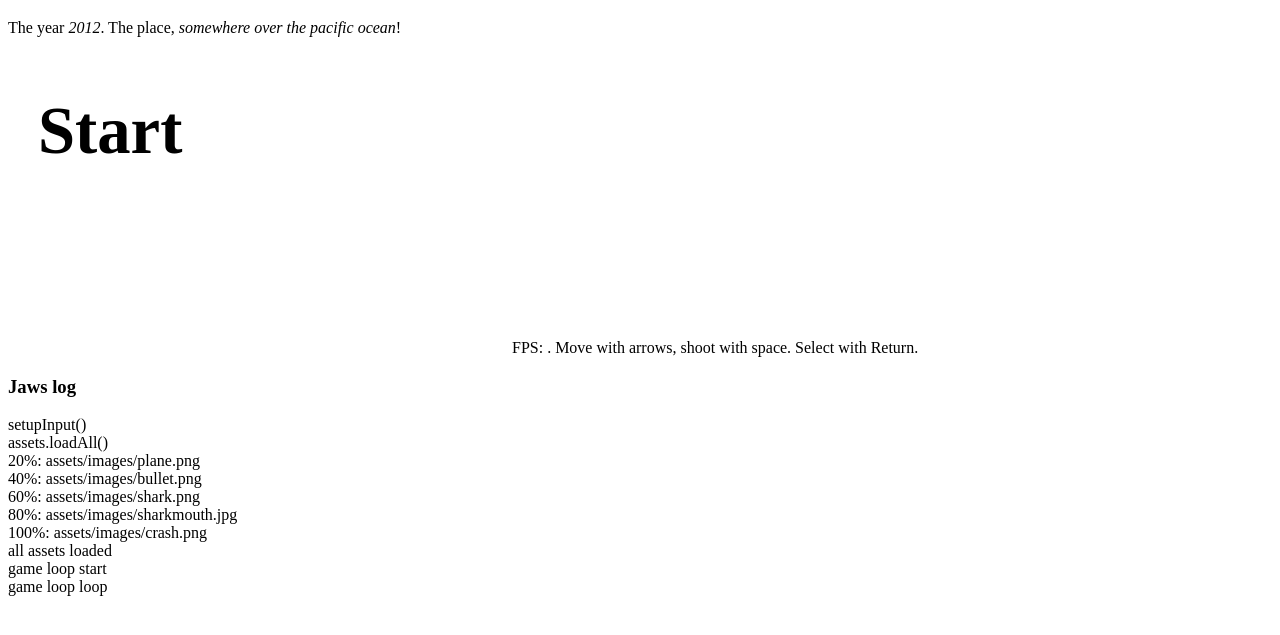
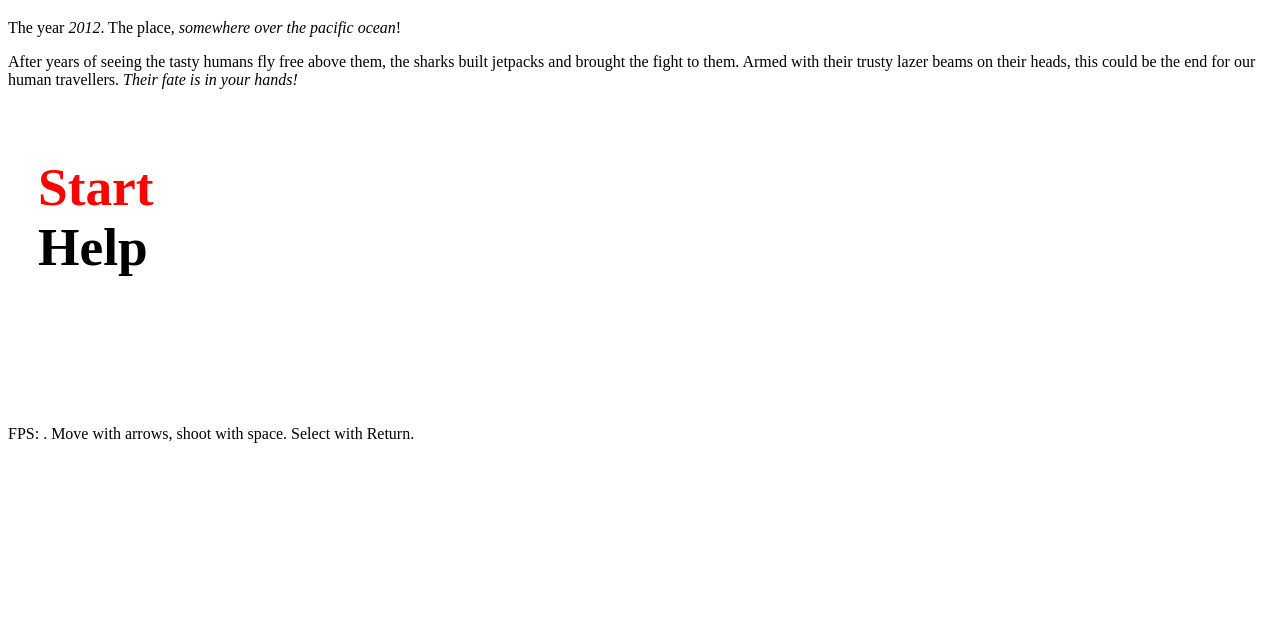
Before and after one commit to MarkBennett/JAWS-on-a-plane, a plain HTML site: page index.html in a window 1280 px wide. Shown: the part 61-696 px from the top of the page. Drawn offline with Linux system fonts and the light colour scheme.

Commit message:
Added a menu

```diff
--- a/index.html
+++ b/index.html
@@ -6,12 +6,10 @@
 	<body>
 		<h1>Jaws on a Plane</h1>
 		<p>The year <em>2012</em>. The place, <em>somewhere over the pacific ocean</em>!</p>
+		<p>After years of seeing the tasty humans fly free above them, the sharks built jetpacks and brought the fight to them. Armed with their trusty lazer beams on their heads, this could be the end for our human travellers. <em>Their fate is in your hands!</em></p>
 
 		<canvas width=500 height=300></canvas>
-		FPS: <span id="fps"></span>. Move with arrows, shoot with space. Select with Return.
-
-		<h3>Jaws log</h3>
-		<div id="jaws-log"></div>
+		<p>FPS: <span id="fps"></span>. Move with arrows, shoot with space. Select with Return.</p>
 
 		<script src="js/externals/jaws.js"></script>
 		<script src="js/app.js"></script>
--- a/js/app.js
+++ b/js/app.js
@@ -169,25 +169,44 @@
   /* MenuState is our lobby/welcome state where the gamer
    * can start the game. */
   function MenuState() {
-    var index = 0;
+    var index = 0,
+        states = ["Start", "Help"]
 
     this.setup = function() {
       jaws.on_keydown(["enter", "space"], function() {
-        startPlay();
+        switch (index) {
+          case 0:
+            startPlay();
+            break;
+          case 1:
+            break;
+        }
       });
-      jaws.on_keydown("q", function() {
-        jaws.switchGameState(GameOverState);
+      jaws.on_keydown("up", function() {
+        index -= 1;
+      });
+      jaws.on_keydown("down", function() {
+        index += 1;
       });
     };
 
+    this.update = function() {
+      if (index < 0) { index = states.length -1 };
+      if (index === states.length) { index = 0 };
+    };
+
     this.draw = function() {
+      var i;
+
       jaws.context.clearRect(0, 0, jaws.width, jaws.height);
 
-      jaws.context.font = "bold 50pt terminal";
-      jaws.context.lineWidth = 10
-      jaws.context.fillStyle = "Black"
-      jaws.context.strokeStyle =  "rgba(200,200,200,0.0)"
-      jaws.context.fillText("Start", 30, 100)
+      for (i = 0; i < states.length; i++) {
+        jaws.context.font = "bold 40pt terminal";
+        jaws.context.lineWidth = 10
+        jaws.context.fillStyle = (index === i) ? "Red" : "Black"
+        jaws.context.strokeStyle =  "rgba(200,200,200,0.0)"
+        jaws.context.fillText(states[i], 30, 100 + (60 * i))
+      }
     };
   };
 
```
